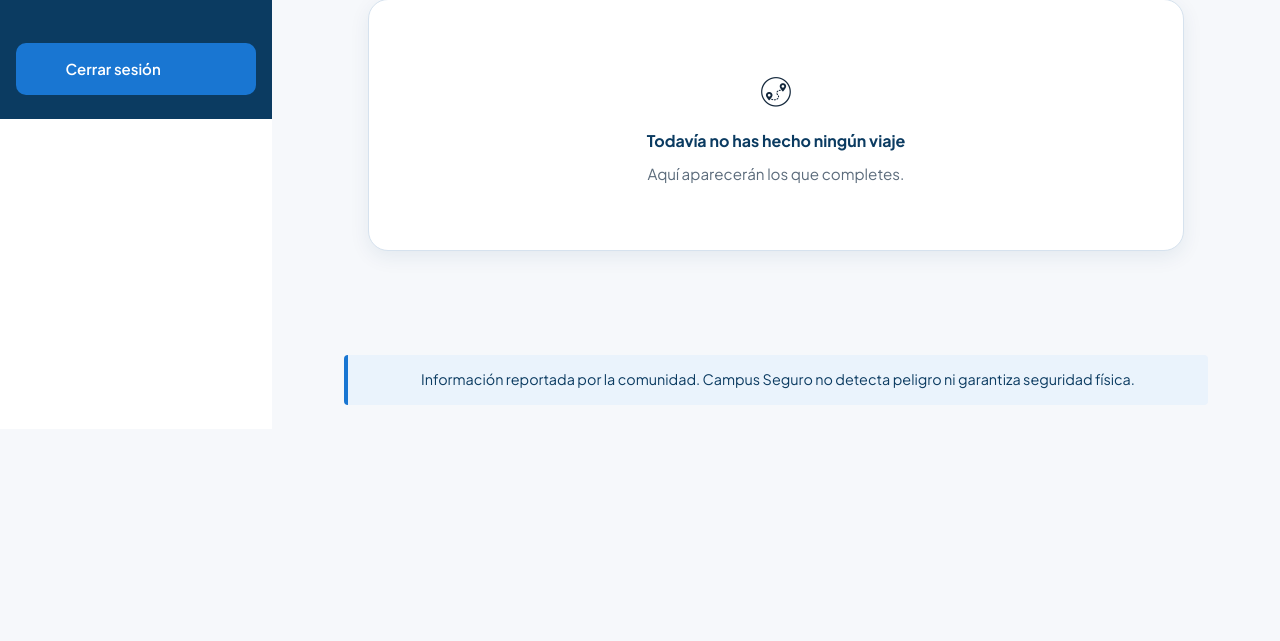
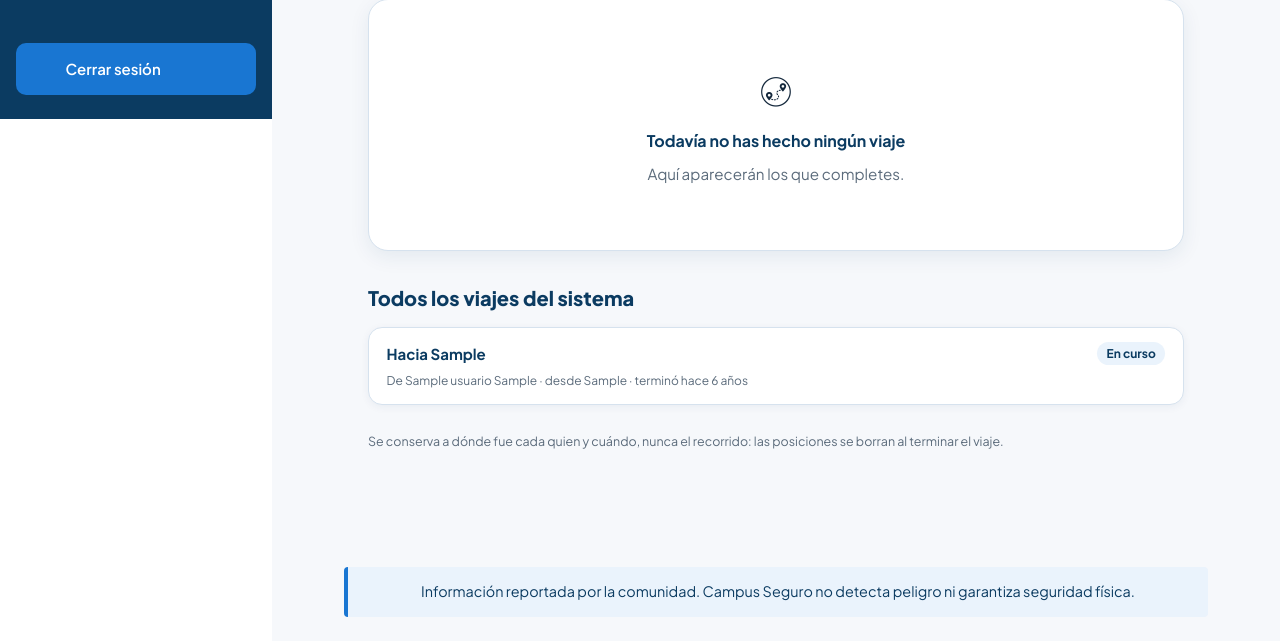
Before and after one commit to UTVAM-Software/2026-III-CampusSeguro, a Django app: page /viajes/ in a window 1280 px wide. Shown: the part 681-1322 px from the top of the page. Before the commit the page ends 1086 px from the top, so only its background shows below. Run offline with Django 5.2, Linux system fonts and the light colour scheme; a user stored in the database is signed in; tables that the repository leaves empty hold one stand-in row (values such as "Sample post"); grey boxes marked "Sample" are stand-in pictures; parts of the project's set-up code (start-up, migrations or seed data) failed here and were passed over.

Commit message:
Lo que solo se ve abriendo la aplicacion con cada cuenta
Cuatro cosas que no salen en una tabla de codigos HTTP y que habrian hecho
quedar mal la demostracion.

EL AVISO SEMBRADO ESTABA CADUCADO

Tenia la fecha escrita a mano -14 de octubre de 2026-, asi que desde el mes
siguiente la pantalla de inicio dejaba de ensenarlo: un aviso vencido es
informacion falsa y el codigo lo filtra bien. Parecia que el sembrado no
hacia nada. Ahora la fecha se cuenta desde hoy.

NO HABIA NINGUN PUNTO DE APOYO

Era lo unico que el usuario externo tenia para ver, y su pantalla salia
vacia. Van tres en el sembrado, con "de demostracion" en el nombre y un
comentario que explica por que no son los de un campus real: decir "aqui hay
una enfermeria" es decirle a alguien que a las diez de la noche puede
caminar hasta ahi y encontrar a una persona, y eso lo registra quien
administra el campus, que es quien lo sabe.

LOS BOTONES DE CREAR SE LE PINTABAN A QUIEN SOLO LEE

Ocho listas ofrecian "Nuevo reporte", "Nuevo usuario", "Guardar un
destino"... a una cuenta que recibe 403 al pulsarlos. Hasta ahora cualquiera
con sesion podia crear, asi que nadie lo noto. Es la misma regla que ya se
aplico a la barra: no ofrecer puertas que se cierran en la cara.

LA LISTA DE VIAJES LE SALIA VACIA

Las cuatro secciones estan escritas en primera persona -"tu viaje", "tus
viajes anteriores"-, y una cuenta de auditoria no viaja ni acompania a
nadie. El filtro estaba bien; la pantalla no tenia donde poner lo que si
veia. Lleva ahora su propia seccion, "Todos los viajes del sistema", que
ademas dice de quien es cada uno.

UNA PRUEBA MAS

Recorre ocho listas con la cuenta de auditoria y falla si alguna le ofrece
un enlace de crear. Cazo el caso de Viajes, que se habia escapado al
arreglar los otros siete a mano.

```diff
--- a/apps/comunicacion/templates/comunicacion/notificacion_list.html
+++ b/apps/comunicacion/templates/comunicacion/notificacion_list.html
@@ -11,7 +11,9 @@ ve de un vistazo cuántas quedan sin abrir sin tener que leer cada fila.
 {% block content %}
 <h1>Notificaciones</h1>
 <div class="acciones">
+  {% if perms.comunicacion.add_notificacion %}
   <a class="boton" href="{% url 'notificacion-create' %}">Nueva notificación</a>
+  {% endif %}
   {# La campana lleva aquí, así que esta es la puerta a los avisos del campus. #}
   <a class="boton secundario" href="{% url 'aviso-list' %}">Avisos del campus</a>
 </div>
--- a/apps/reportes/templates/reportes/reporte_list.html
+++ b/apps/reportes/templates/reportes/reporte_list.html
@@ -3,7 +3,9 @@
 {% block content %}
 <h1>Reportes</h1>
 <div class="acciones">
+  {% if perms.reportes.add_reporte %}
   <a class="boton" href="{% url 'reporte-create' %}">Nuevo reporte</a>
+  {% endif %}
   {# Lo que TÚ has respondido. Sin esta puerta solo se llega a mano. #}
   <a class="boton secundario" href="{% url 'confirmacion-list' %}">Tus respuestas</a>
 </div>
--- a/apps/reportes/templates/reportes/reporteconfirmacion_list.html
+++ b/apps/reportes/templates/reportes/reporteconfirmacion_list.html
@@ -1,7 +1,9 @@
 {% extends 'base.html' %}
 {% block content %}
 <h1>Confirmaciones de reporte</h1>
+{% if perms.reportes.add_reporteconfirmacion %}
 <a class="boton" href="{% url 'confirmacion-create' %}">Nueva confirmación</a>
+{% endif %}
 <h2>Reportes</h2>
 <div style="overflow-x: auto;">
   <table class="tabla">
--- a/apps/usuarios/templates/usuarios/usuario_list.html
+++ b/apps/usuarios/templates/usuarios/usuario_list.html
@@ -1,7 +1,9 @@
 {% extends 'base.html' %}
 {% block content %}
 <h1>Usuarios</h1>
+{% if perms.usuarios.add_usuario %}
 <a class="boton" href="{% url 'usuario-create' %}">Nuevo usuario</a>
+{% endif %}
 {% if object_list %}
 <ul class="filas">
   {% for u in object_list %}
--- a/apps/viajes/templates/viajes/destinoguardado_list.html
+++ b/apps/viajes/templates/viajes/destinoguardado_list.html
@@ -16,7 +16,9 @@ NO LOS VE NADIE MÁS
 
 {% block content %}
 <h1>Tus destinos</h1>
+{% if perms.viajes.add_destinoguardado %}
 <a class="boton" href="{% url 'destino-create' %}">Guardar un destino</a>
+{% endif %}
 
 {% if object_list %}
 <ul class="fichas">
--- a/apps/viajes/templates/viajes/ubicacionviaje_list.html
+++ b/apps/viajes/templates/viajes/ubicacionviaje_list.html
@@ -1,7 +1,9 @@
 {% extends 'base.html' %}
 {% block content %}
 <h1>Ubicaciones de viaje</h1>
+{% if perms.viajes.add_ubicacionviaje %}
 <a class="boton" href="{% url 'ubicacion-create' %}">Nueva ubicación</a>
+{% endif %}
 {% if object_list %}
 <ul class="filas">
   {% for u in object_list %}
--- a/apps/viajes/templates/viajes/viaje_list.html
+++ b/apps/viajes/templates/viajes/viaje_list.html
@@ -76,8 +76,16 @@ la des no ve nada de su viaje.
     </ul>
   {% else %}
     <div class="tarjeta">
-      {% url 'viaje-create' as ir_a_planificar %}
-      {% include '_estado_vacio.html' with icono='viajes' titulo='No tienes viajes en curso' texto='Planifica un trayecto y comparte tu ubicación con quien tú elijas mientras dure.' accion_url=ir_a_planificar accion_texto='Planificar viaje' only %}
+      {% comment %}
+      El hueco lleva botón solo para quien puede planificar. Una cuenta de
+      solo lectura veía "Planificar viaje" y recibía un 403 al pulsarlo.
+      {% endcomment %}
+      {% if perms.viajes.add_viaje %}
+        {% url 'viaje-create' as ir_a_planificar %}
+        {% include '_estado_vacio.html' with icono='viajes' titulo='No tienes viajes en curso' texto='Planifica un trayecto y comparte tu ubicación con quien tú elijas mientras dure.' accion_url=ir_a_planificar accion_texto='Planificar viaje' only %}
+      {% else %}
+        {% include '_estado_vacio.html' with icono='viajes' titulo='No hay viajes en curso' texto='Aquí aparecen los trayectos que están ocurriendo ahora mismo.' only %}
+      {% endif %}
     </div>
   {% endif %}
 </section>
@@ -142,4 +150,38 @@ la des no ve nada de su viaje.
     </div>
   {% endif %}
 </section>
+
+{# ------------------------ Todos, para quien audita ---------------------- #}
+{% comment %}
+Las secciones de arriba son "lo tuyo", y para una cuenta de auditoría están
+todas vacías: no viaja ni acompaña a nadie. Esta sección existe solo para
+ella, y dice de quién es cada viaje, que es justo lo que se está mirando.
+{% endcomment %}
+{% if todos_los_viajes %}
+  <section class="seccion" aria-labelledby="titulo-auditoria">
+    <h2 id="titulo-auditoria">Todos los viajes del sistema</h2>
+
+    <ul class="fichas">
+      {% for v in todos_los_viajes %}
+        <li>
+          <a class="ficha" href="{{ v.get_absolute_url }}">
+            <span class="ficha__cabecera">
+              <span class="ficha__titulo">Hacia {{ v.destino }}</span>
+              {% include '_insignia.html' with texto=v.get_estado_display tono=v.tono_estado %}
+            </span>
+            <p class="ficha__meta">
+              De {{ v.usuario }} · desde {{ v.origen }} ·
+              {% if v.fecha_fin %}terminó {{ v.fecha_fin|hace }}{% else %}empezó {{ v.fecha_inicio|hace }}{% endif %}
+            </p>
+          </a>
+        </li>
+      {% endfor %}
+    </ul>
+
+    <p class="campo__ayuda">
+      Se conserva a dónde fue cada quien y cuándo, nunca el recorrido: las
+      posiciones se borran al terminar el viaje.
+    </p>
+  </section>
+{% endif %}
 {% endblock %}
--- a/apps/viajes/templates/viajes/viajeacompanante_list.html
+++ b/apps/viajes/templates/viajes/viajeacompanante_list.html
@@ -1,7 +1,9 @@
 {% extends 'base.html' %}
 {% block content %}
 <h1>Acompañantes de viaje</h1>
+{% if perms.viajes.add_viajeacompanante %}
 <a class="boton" href="{% url 'acompanante-create' %}">Nuevo acompañante</a>
+{% endif %}
 {% if object_list %}
 <ul class="filas">
   {% for a in object_list %}
--- a/apps/viajes/views.py
+++ b/apps/viajes/views.py
@@ -100,6 +100,17 @@ class ViajeListView(PermisoRequeridoMixin, SoloMisViajesMixin, ListView):
             .exclude(estado="en_curso")
             .order_by("-fecha_inicio")
         )
+
+        # Las cuatro secciones de arriba son "lo tuyo", y para una cuenta de
+        # auditoria estaban todas vacias: no viaja ni acompania a nadie. Esta
+        # quinta es la suya, y se llama por su nombre -los viajes de toda la
+        # comunidad- en vez de colarlos en una seccion que dice "tus viajes".
+        if usuario.puede_auditar:
+            ctx["todos_los_viajes"] = (
+                Viaje.objects.select_related("usuario")
+                .order_by("-fecha_inicio")
+            )
+
         return ctx
 
 
```
Also changed, not shown: apps/usuarios/tests_pantallas.py (+22 -0 lines), herramientas/sembrar_datos.py (+41 -5 lines).
